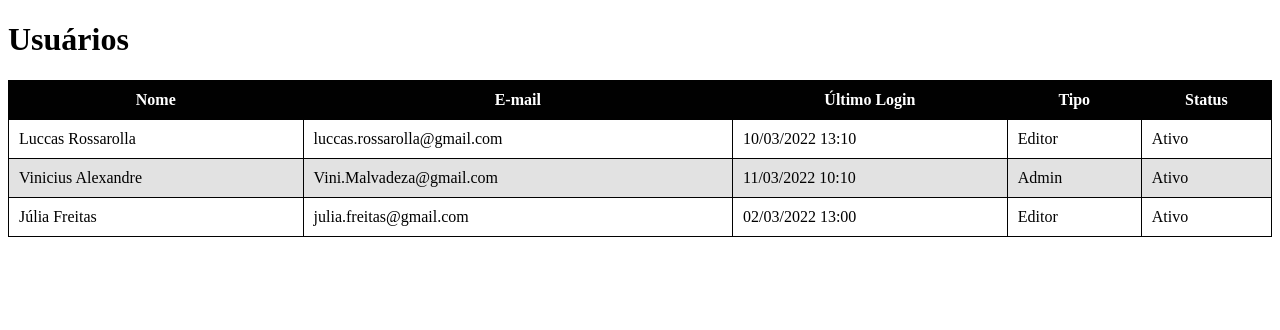
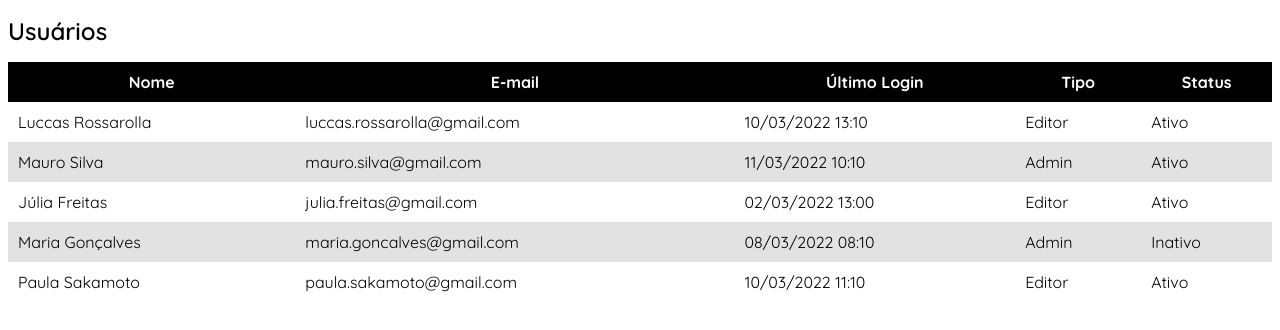
Before and after one commit to Luccas69/tabela, a plain HTML site: page index.html in a window 1280 px wide. Drawn offline with Linux system fonts and the light colour scheme.

Commit message:
adicionamento de fontes

```diff
--- a/index.html
+++ b/index.html
@@ -3,10 +3,14 @@
 <head>
     <meta charset="UTF-8">
     <link rel="stylesheet" href="style.css">
+    <link rel="preconnect" href="https://fonts.googleapis.com">
+    <link rel="preconnect" href="https://fonts.gstatic.com" crossorigin>
+    <link href="https://fonts.googleapis.com/css2?family=Quicksand:wght@300;400;500;600;700&display=swap" rel="stylesheet">
+
     <title>Tabela de Usuarios</title>
-    <h1>Usuários</h1>
 </head>
 <body>
+    <h1 class="titulo">Usuários</h1>
     <table class="tabela">
         <tr>
             <th>Nome</th>
@@ -23,8 +27,8 @@
             <td>Ativo</td>
         </tr>
         <tr>
-            <td>Vinicius Alexandre</td>
-            <td>Vini.Malvadeza@gmail.com</td>
+            <td>Mauro Silva</td>
+            <td>mauro.silva@gmail.com </td>
             <td>11/03/2022 10:10</td>
             <td>Admin</td>
             <td>Ativo</td>
@@ -36,6 +40,20 @@
             <td>Editor</td>
             <td>Ativo</td>
         </tr>
+        <tr>
+            <td>Maria Gonçalves</td>
+            <td>maria.goncalves@gmail.com</td>
+            <td>08/03/2022 08:10</td>
+            <td>Admin</td>
+            <td>Inativo</td>
+        </tr>
+        <tr>
+            <td>Paula Sakamoto</td>
+            <td>paula.sakamoto@gmail.com</td>
+            <td>10/03/2022 11:10</td>
+            <td>Editor</td>
+            <td>Ativo</td>
+        </tr>
     </table>
 </body>
 </html>
--- a/style.css
+++ b/style.css
@@ -8,11 +8,14 @@
 .tabela{
     color: #010101;
     width: 100%;
-    border: 1px solid #010101;
+    /* border: 1px solid #010101; */
     border-collapse: collapse;
+    font-family: 'Quicksand';
+    font-style: normal;
+    font-weight: 400;
 }
 .tabela td, .tabela th{
-    border: 1px solid #010101;
+    /* border: 0px solid #010101; */
     padding: 10px;
 }
 .tabela th{
@@ -25,3 +28,10 @@
 .tabela tr:hover {
     background-color: rgb(233, 233, 146)
 }
+.titulo{
+    font-family: 'Quicksand', sans-serif;
+    font-style: normal;
+    font-weight: 600;
+    font-size: 24px;
+    line-height: 30px;
+}
```
